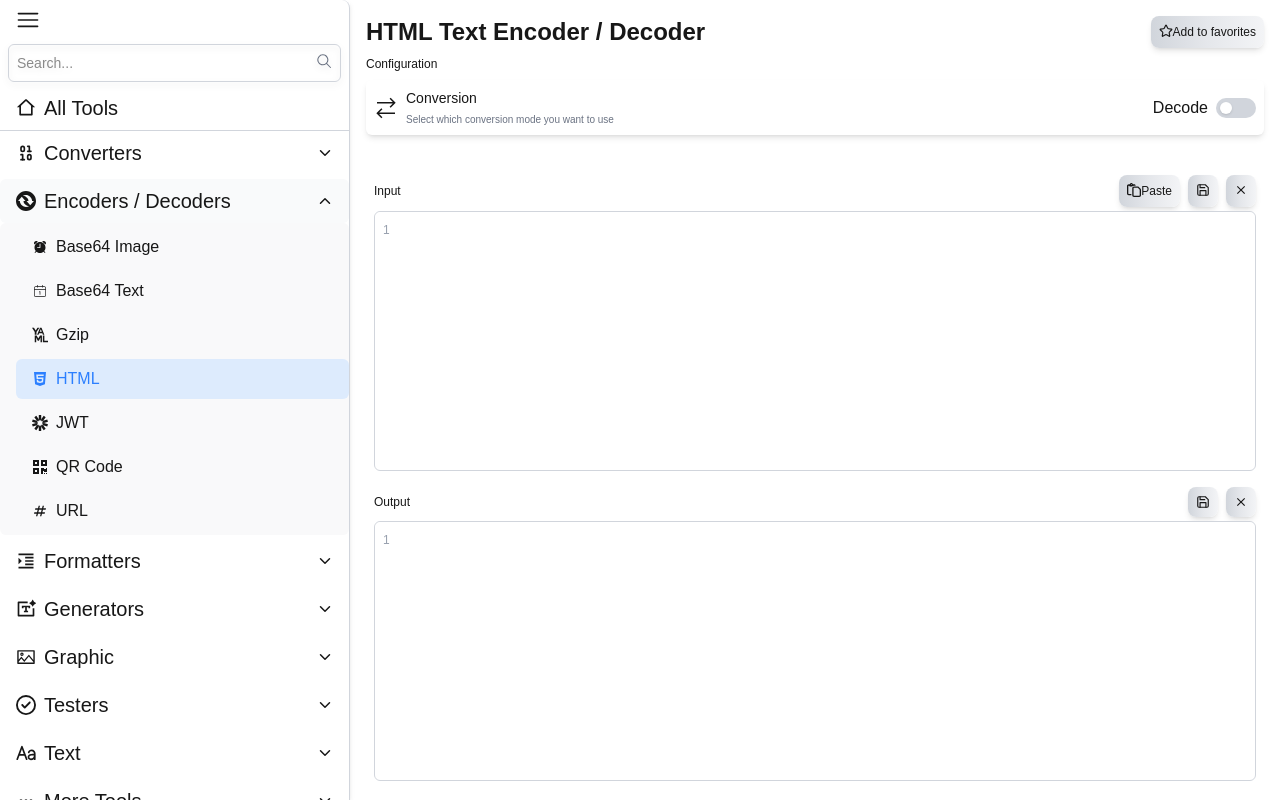
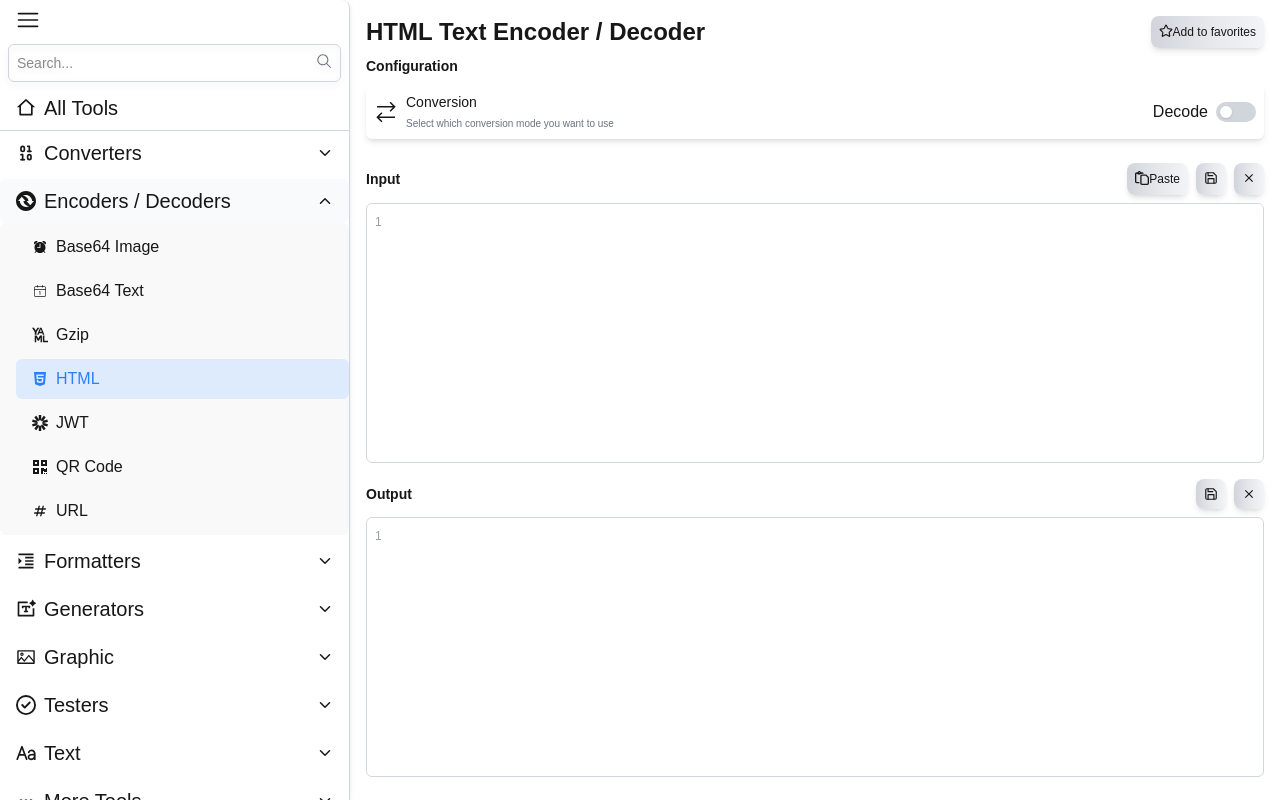
Before and after one commit to Kanghocit/Devtoys, a Next.js app: page /html-text in a window 1280 px wide. Built offline with nearby package versions, Linux system fonts and the light colour scheme.

Commit message:
fix(ui): html-text

```diff
--- a/src/app/(codec)/html-text/page.tsx
+++ b/src/app/(codec)/html-text/page.tsx
@@ -46,7 +46,7 @@ const HtmlText = () => {
       {/* Header  */}
       <Header title="HTML Text Encoder / Decoder" />
 
-      <p className="text-xs ms-2">Configuration</p>
+      <p className="text-sm font-semibold ms-2">Configuration</p>
 
       <CustomCard
         title="Conversion"
@@ -61,18 +61,18 @@ const HtmlText = () => {
       </CustomCard>
 
       <div className="flex flex-col mt-4 overflow-hidden">
-        <div className="flex flex-col rounded-lg p-4 ">
+        <div className="flex flex-col rounded-lg pe-2 ">
           {/* Input */}
           <div className="flex flex-col my0-1">
             <div className="flex justify-between items-center">
-              <p className="text-xs">Input</p>
+              <p className="text-sm font-semibold ms-2">Input</p>
               <div className="flex gap-2">
                 <Button icon={<FaRegPaste />}>Paste</Button>
                 <Button icon={<FiSave />} />
                 <Button icon={<MdClear />} onClick={() => setInputText("")} />
               </div>
             </div>
-            <div className="min-h-[calc(50vh-140px)] border-1 border-gray-300 rounded-md mt-1">
+            <div className="min-h-[calc(50vh-140px)] border-1 border-gray-300 rounded-md ms-2 mt-2">
               <Textarea
                 hasBorder={false}
                 className="w-full mt-1"
@@ -85,13 +85,13 @@ const HtmlText = () => {
           {/* Output */}
           <div className="flex flex-col mt-4">
             <div className="flex justify-between items-center">
-              <p className="text-xs">Output</p>
+              <p className="text-sm font-semibold ms-2">Output</p>
               <div className="flex gap-2">
                 <Button icon={<FiSave />} />
                 <Button icon={<MdClear />} onClick={() => setOutputText("")} />
               </div>
             </div>
-            <div className="min-h-[calc(50vh-140px)] border-1 border-gray-300 rounded-md mt-1">
+            <div className="min-h-[calc(50vh-140px)] border-1 border-gray-300 rounded-md ms-2 mt-2">
               <Textarea
                 hasBorder={false}
                 className="w-full mt-1"
```
